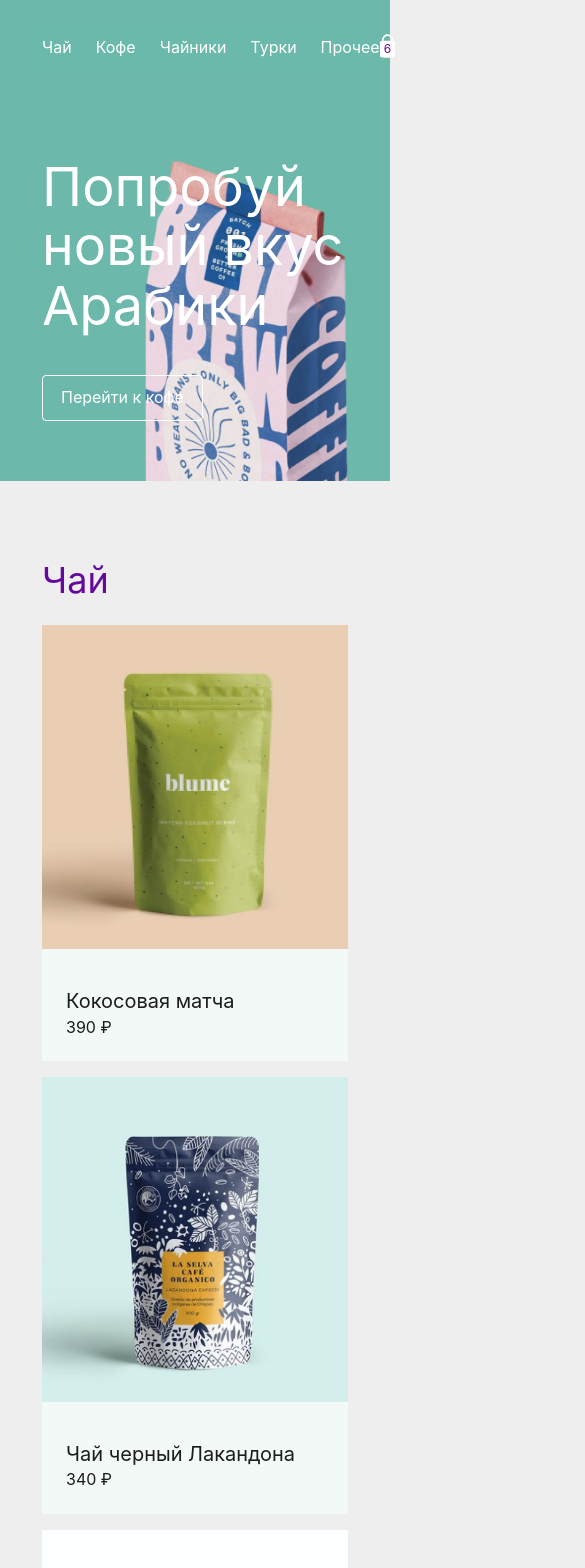
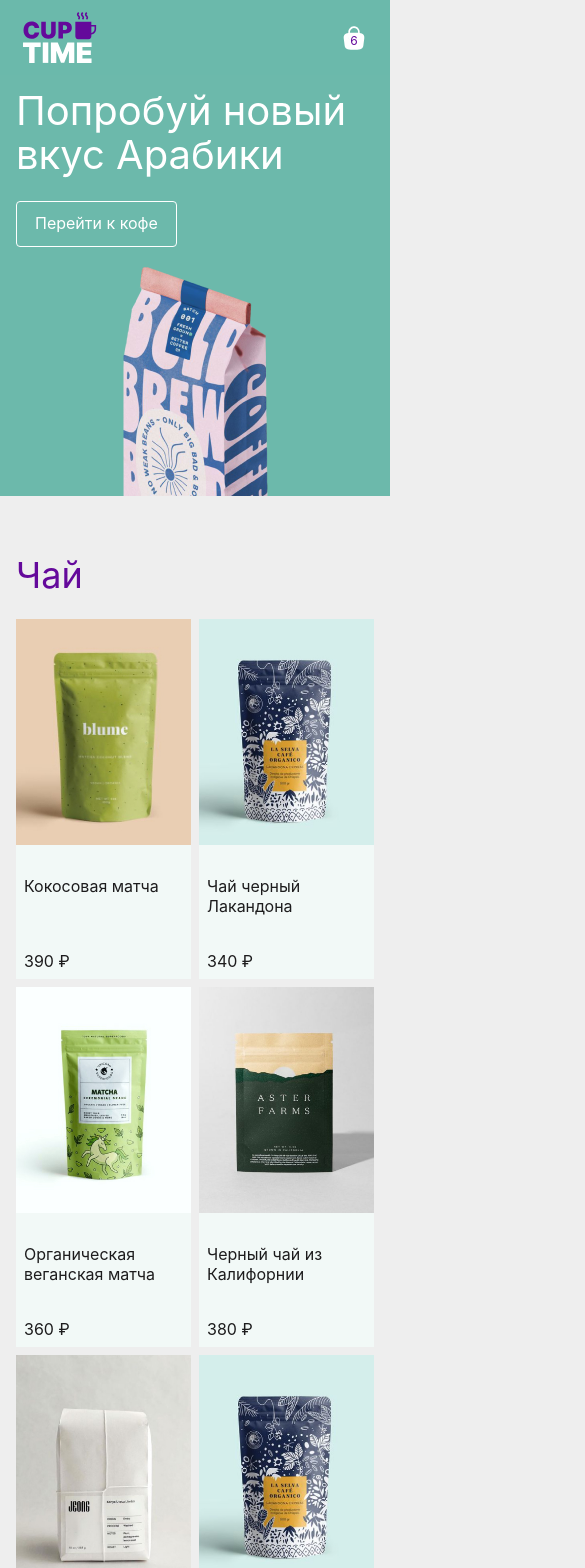
Before and after one commit to Sel7Nik/cup-time, a React (Vite) app: page / in a window 390 px wide. Shown: the top 1568 px of the page, 585 px wide, since content can reach past the window. Built offline with nearby package versions, Linux system fonts and the light colour scheme; a web font is replaced by a local one.

Commit message:
adaptive mobile without footer

```diff
--- a/src/index.css
+++ b/src/index.css
@@ -239,7 +239,8 @@
   }
 
   .header__container {
-    padding: 12px 22px;
+    padding: 8px 16px;
+    gap: 16px;
   }
 
   .promo__container {
@@ -290,7 +291,7 @@
     padding-bottom: 60px;
     background-image: url("/images/bg-img-notebook.png");
     background-size: 203px;
-    background-position: right 0px bottom 0;
+    background-position: right 0px bottom 0px;
   }
 
   .promo__title {
@@ -314,7 +315,6 @@
 
   .products__list {
     grid-template-columns: repeat(auto-fill, minmax(217px, 1fr));
-
     gap: 16px;
   }
 
@@ -343,3 +343,63 @@
     margin-bottom: 12px;
   }
 }
+
+@media (max-width:660px) {
+  .container {
+    padding: 0 16px;
+  }
+
+  .header {
+    padding: 0;
+    top: 0;
+  }
+
+  .header__container {
+    padding: 12px 22px;
+  }
+
+  .header__nav {
+    display: none;
+  }
+
+  .promo__container {
+    /* min-height: auto; */
+    padding-top: 89px;
+    padding-bottom: 249px;
+    background-image: url("/images/bg-img-mobile.png");
+    background-size: 145px;
+    background-position: center bottom;
+  }
+
+  .promo__title {
+    font-size: 40px;
+    max-width: 430px;
+    margin-bottom: 24px;
+  }
+
+  .promo__link {
+    padding: 12px 18px;
+  }
+
+  .products {
+    padding: 60px 0;
+  }
+
+  .products__list {
+    grid-template-columns: repeat(2, 1fr);
+    gap: 8px;
+  }
+
+  .product__image {
+    min-height: 226px;
+    object-fit: cover;
+  }
+
+  .product__content {
+    padding: 32px 8px 8px;
+  }
+
+  .product__title {
+    font-size: 16px;
+  }
+}
```
